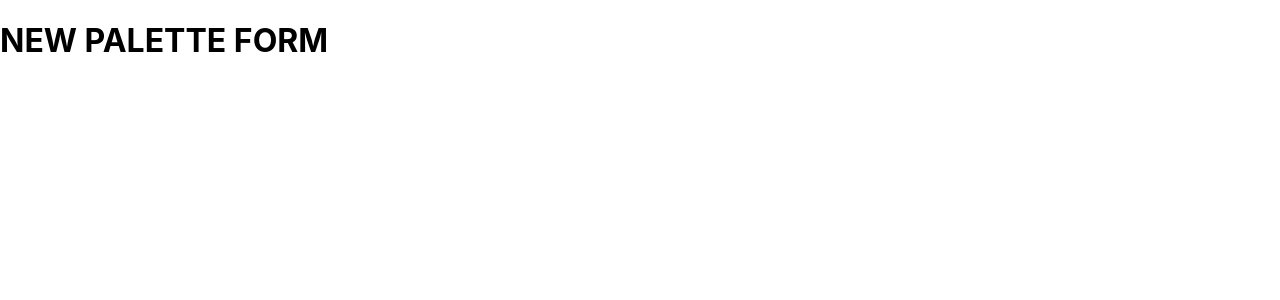
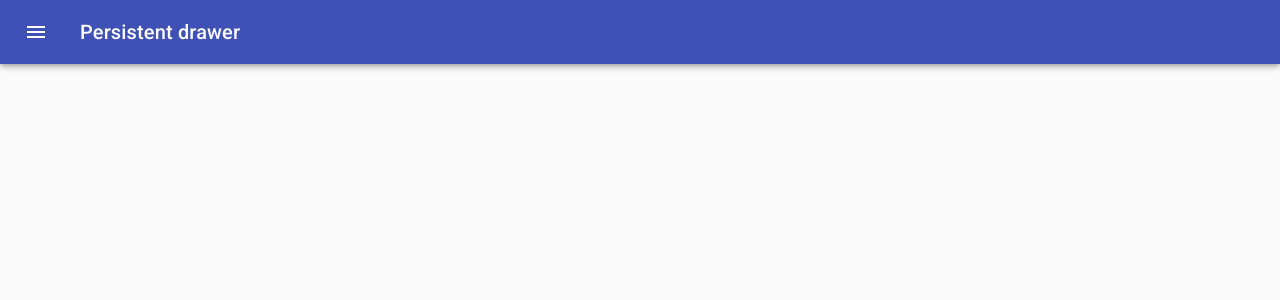
Before and after one commit to stamandf/colours-app, a React (Create React App) app: page /palette/new in a window 1280 px wide. Shown: the top 300 px of the page. Built offline with nearby package versions, Linux system fonts and the light colour scheme.

Commit message:
Add drawer to NewPaletteForm.

```diff
--- a/src/NewPaletteForm.js
+++ b/src/NewPaletteForm.js
@@ -1,12 +1,141 @@
 import React from 'react';
+import classNames from 'classnames';
+import { withStyles } from '@material-ui/core/styles';
+import Drawer from '@material-ui/core/Drawer';
+import CssBaseline from '@material-ui/core/CssBaseline';
+import AppBar from '@material-ui/core/AppBar';
+import Toolbar from '@material-ui/core/Toolbar';
+import Typography from '@material-ui/core/Typography';
+import Divider from '@material-ui/core/Divider';
+import IconButton from '@material-ui/core/IconButton';
+import MenuIcon from '@material-ui/icons/Menu';
+import ChevronLeftIcon from '@material-ui/icons/ChevronLeft';
+
+const drawerWidth = 240;
+
+const styles = theme => ({
+  root: {
+    display: 'flex',
+  },
+  appBar: {
+    transition: theme.transitions.create(['margin', 'width'], {
+      easing: theme.transitions.easing.sharp,
+      duration: theme.transitions.duration.leavingScreen,
+    }),
+  },
+  appBarShift: {
+    width: `calc(100% - ${drawerWidth}px)`,
+    marginLeft: drawerWidth,
+    transition: theme.transitions.create(['margin', 'width'], {
+      easing: theme.transitions.easing.easeOut,
+      duration: theme.transitions.duration.enteringScreen,
+    }),
+  },
+  menuButton: {
+    marginLeft: 12,
+    marginRight: 20,
+  },
+  hide: {
+    display: 'none',
+  },
+  drawer: {
+    width: drawerWidth,
+    flexShrink: 0,
+  },
+  drawerPaper: {
+    width: drawerWidth,
+  },
+  drawerHeader: {
+    display: 'flex',
+    alignItems: 'center',
+    padding: '0 8px',
+    ...theme.mixins.toolbar,
+    justifyContent: 'flex-end',
+  },
+  content: {
+    flexGrow: 1,
+    padding: theme.spacing.unit * 3,
+    transition: theme.transitions.create('margin', {
+      easing: theme.transitions.easing.sharp,
+      duration: theme.transitions.duration.leavingScreen,
+    }),
+    marginLeft: -drawerWidth,
+  },
+  contentShift: {
+    transition: theme.transitions.create('margin', {
+      easing: theme.transitions.easing.easeOut,
+      duration: theme.transitions.duration.enteringScreen,
+    }),
+    marginLeft: 0,
+  },
+});
 
 class NewPaletteForm extends React.Component {
-    render() {
+
+    state = {
+        open: false,
+      };
+
+      handleDrawerOpen = () => {
+        this.setState({ open: true });
+      };
+
+      handleDrawerClose = () => {
+        this.setState({ open: false });
+      };
+
+      render() {
+        const { classes } = this.props;
+        const { open } = this.state;
+
         return (
-            <div>
-                <h1>NEW PALETTE FORM</h1>
-            </div>
+          <div className={classes.root}>
+            <CssBaseline />
+            <AppBar
+              position="fixed"
+              className={classNames(classes.appBar, {
+                [classes.appBarShift]: open,
+              })}
+            >
+              <Toolbar disableGutters={!open}>
+                <IconButton
+                  color="inherit"
+                  aria-label="Open drawer"
+                  onClick={this.handleDrawerOpen}
+                  className={classNames(classes.menuButton, open && classes.hide)}
+                >
+                  <MenuIcon />
+                </IconButton>
+                <Typography variant="h6" color="inherit" noWrap>
+                  Persistent drawer
+                </Typography>
+              </Toolbar>
+            </AppBar>
+            <Drawer
+              className={classes.drawer}
+              variant="persistent"
+              anchor="left"
+              open={open}
+              classes={{
+                paper: classes.drawerPaper,
+              }}
+            >
+              <div className={classes.drawerHeader}>
+                <IconButton onClick={this.handleDrawerClose}>
+                  <ChevronLeftIcon />
+                </IconButton>
+              </div>
+              <Divider />
+            </Drawer>
+            <main
+              className={classNames(classes.content, {
+                [classes.contentShift]: open,
+              })}
+            >
+              <div className={classes.drawerHeader} />
+            </main>
+          </div>
         );
+      }
     }
-}
-export default NewPaletteForm;
+    export default withStyles(styles, { withTheme: true })(NewPaletteForm);
```
